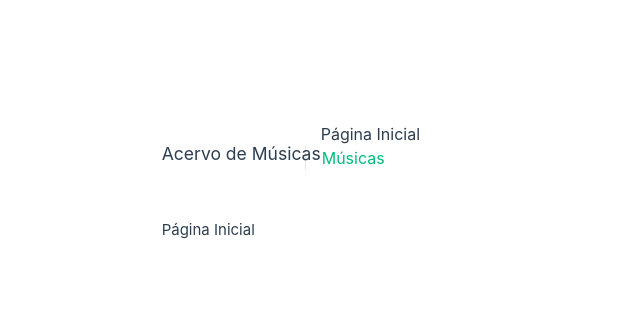
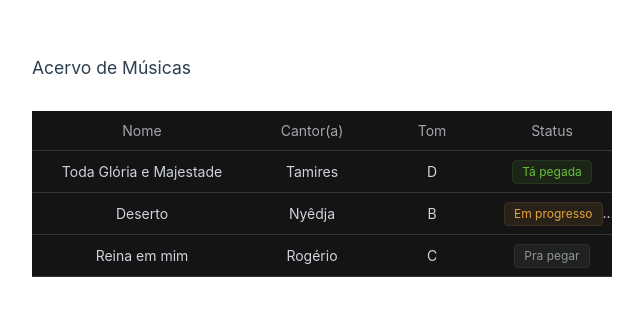
Before and after one commit to levi-manoel/acervo_musicas, a Vue app: page / in a window 1280 px wide. Shown: the part 234-550 px from the top of the page, without its empty margins (28-671 px from the left). Built offline with nearby package versions, Linux system fonts and the light colour scheme.

Commit message:
[feat] only musics page and dark theme

```diff
--- a/src/App.vue
+++ b/src/App.vue
@@ -8,10 +8,9 @@ import { RouterLink, RouterView } from 'vue-router'
       <h3>Acervo de Músicas</h3>
 
       <div class="wrapper">
-        <nav>
-          <RouterLink to="/">Página Inicial</RouterLink>
-          <RouterLink to="/musicas">Músicas</RouterLink>
-        </nav>
+        <!-- <nav>
+          <RouterLink to="/">Músicas</RouterLink>
+        </nav> -->
       </div>
     </header>
 
@@ -26,6 +25,8 @@ import { RouterLink, RouterView } from 'vue-router'
 header {
   line-height: 1.5;
   max-height: 100vh;
+  margin-bottom: 2em;
+  text-align: center;
 }
 
 .logo {
--- a/src/main.js
+++ b/src/main.js
@@ -7,6 +7,7 @@ import router from './router'
 import ElementPlus from 'element-plus'
 import * as ElementPlusIconsVue from '@element-plus/icons-vue'
 import 'element-plus/dist/index.css'
+import 'element-plus/theme-chalk/dark/css-vars.css'
 
 const app = createApp(App)
 
--- a/src/router/index.js
+++ b/src/router/index.js
@@ -1,5 +1,4 @@
 import { createRouter, createWebHistory } from 'vue-router'
-import PaginaInicial from '../views/PaginaInicial/PaginaInicial.vue'
 import Musicas from '../views/Musicas/Musicas.vue'
 
 const router = createRouter({
@@ -7,11 +6,6 @@ const router = createRouter({
   routes: [
     {
       path: '/',
-      name: 'pagina-inicial',
-      component: PaginaInicial
-    },
-    {
-      path: '/musicas',
       name: 'musicas',
       component: Musicas
     }
--- a/src/views/Musicas/Musicas.vue
+++ b/src/views/Musicas/Musicas.vue
@@ -4,13 +4,9 @@
       <el-table-column align="center" width="220" label="Nome" prop="no_musica" />
       <el-table-column align="center" width="120" label="Cantor(a)" prop="no_cantor" />
       <el-table-column align="center" width="120" label="Tom" prop="tom" />
-      <el-table-column align="center" width="120" label="Status" prop="status" >
+      <el-table-column align="center" width="120" label="Status" prop="status">
         <template #default="scope">
-          <el-tag
-            :type="coresTags[scope.row.status]"
-            disable-transitions
-            >{{ scope.row.status }}</el-tag
-          >
+          <el-tag :type="coresTags[scope.row.status]" disable-transitions>{{ scope.row.status }}</el-tag>
         </template>
       </el-table-column>
     </el-table>
@@ -21,4 +17,6 @@
   </main>
 </template>
 
+<style scoped></style>
+
 <script src="./MusicasCtrl" />
--- a/src/views/PaginaInicial/PaginaInicial.vue
+++ /dev/null
@@ -1,8 +0,0 @@
-<template>
-  <main>
-    Página Inicial
-  </main>
-</template>
-
-<script>
-</script>
```
